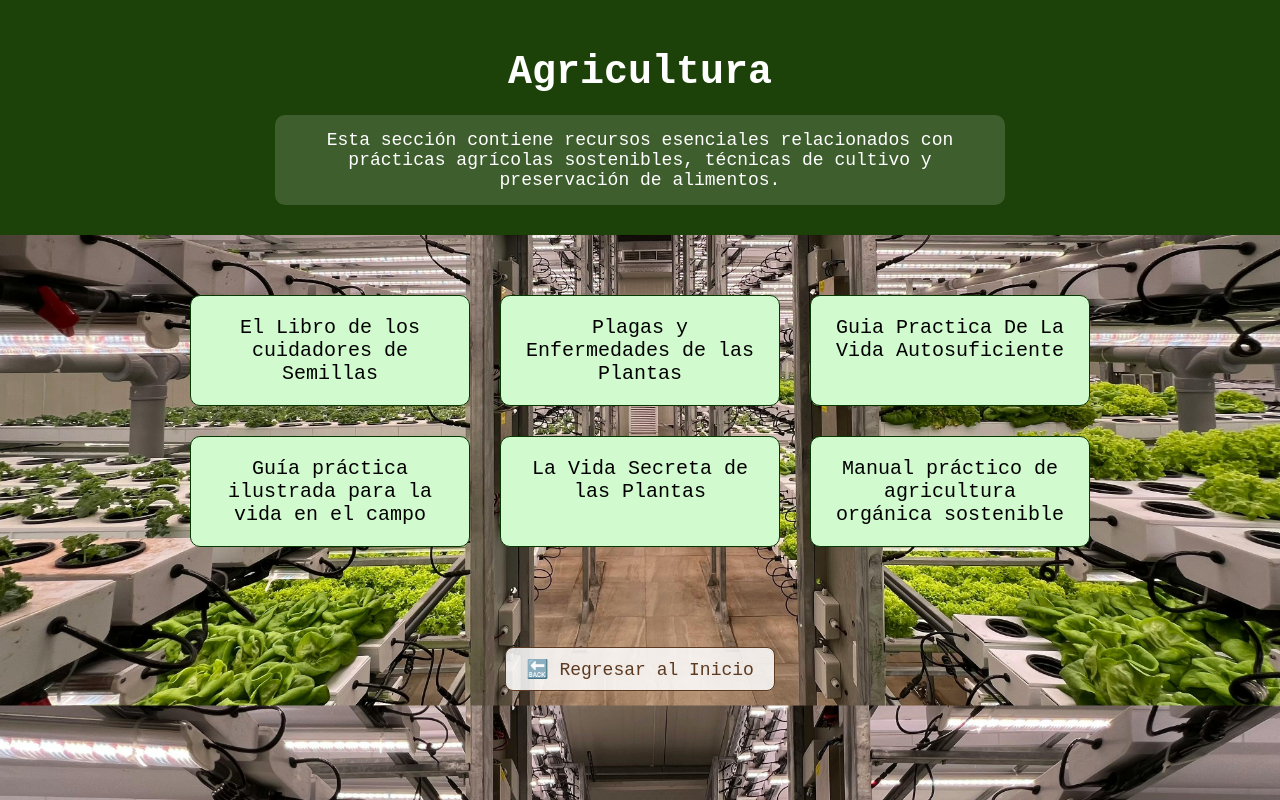
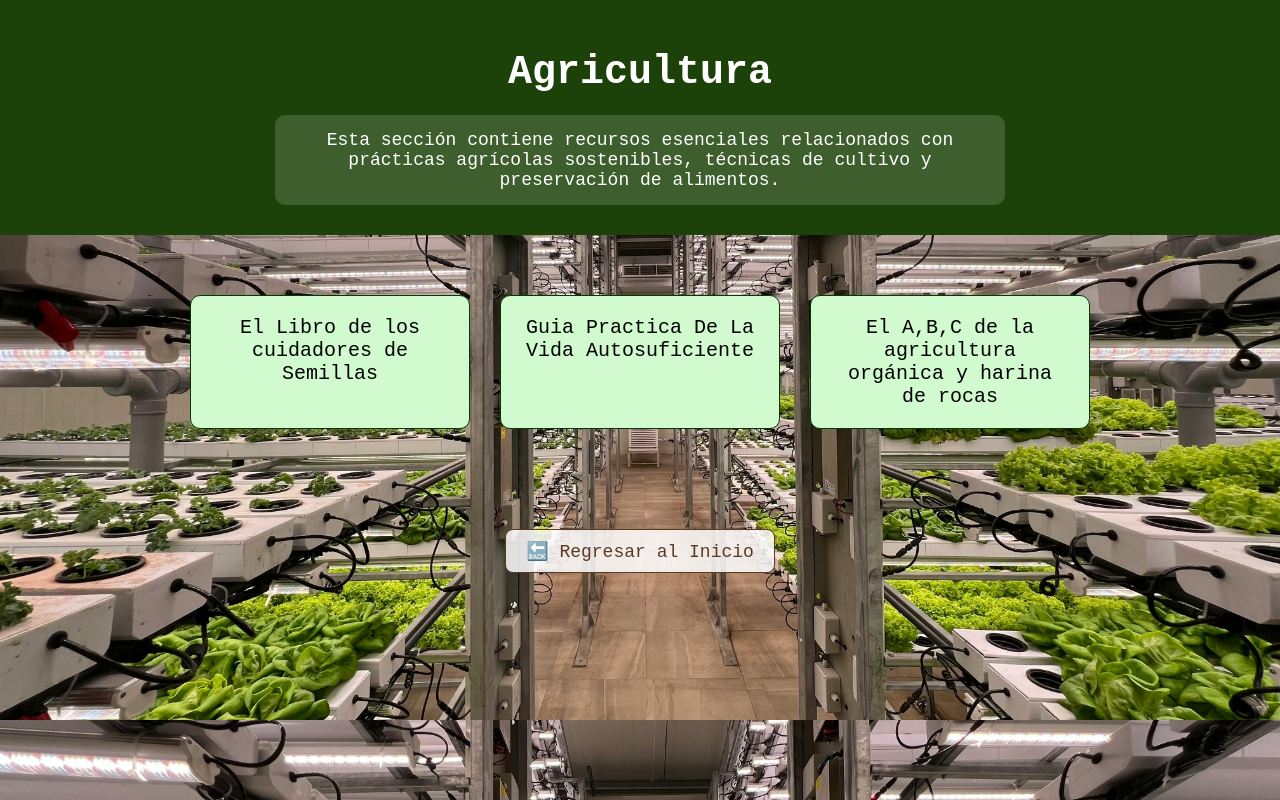
Before and after one commit to AlonKitsune/Arca, a Flask app: page /categoria/Agricultura in a window 1280 px wide. Run offline with Flask 3, Linux system fonts and the light colour scheme; the visitor is signed in with stand-in values (Sample User, id 1).

Commit message:
Update agricultura.html

```diff
--- a/templates/agricultura.html
+++ b/templates/agricultura.html
@@ -1,6 +1,7 @@
 <!DOCTYPE html>
 <html lang="es">
 <head>
+  <link rel="icon" href="{{ url_for('static', filename='img/icono.png') }}" type="image">
   <meta charset="UTF-8">
   <title>Agricultura - Arca del Conocimiento</title>
   <style>
@@ -9,7 +10,7 @@
       padding: 0;
       background: url("{{ url_for('static', filename='img/Agricultura.jpg') }}");
       background-size: cover;
-      background-position: center;
+      background-position: under;
       font-family: 'Courier New', monospace;
       color: #2b2b2b;
       text-align: center;
@@ -94,19 +95,10 @@
       <a href="{{ url_for('static', filename='libros/Agricultura/El Libro de los cuidadores de Semillas.pdf') }}" target="_blank">El Libro de los cuidadores de Semillas</a>
     </div>
     <div class="libro">
-      <a href="{{ url_for('static', filename='libros/Agricultura/Enciclopedia de las Plagas y Enfermedades de las Plantas.pdf') }}" target="_blank">Plagas y Enfermedades de las Plantas</a>
+      <a href="{{ url_for('static', filename='libros/Agricultura/Guia Practica De La Vida Autosuficiente (Seymour John).pdf') }}" target="_blank">Guia Practica De La Vida Autosuficiente</a>
     </div>
     <div class="libro">
-      <a href="{{ url_for('static', filename='libros/Agricultura/Guia Practica De La Vida Autosuficiente.pdf') }}" target="_blank">Guia Practica De La Vida Autosuficiente</a>
-    </div>
-    <div class="libro">
-      <a href="{{ url_for('static', filename='libros/Agricultura/Guía práctica ilustrada para la vida en el campo.pdf') }}" target="_blank">Guía práctica ilustrada para la vida en el campo</a>
-    </div>
-        <div class="libro">
-      <a href="{{ url_for('static', filename='libros/Agricultura/La Vida Secreta de las Plantas.pdf') }}" target="_blank">La Vida Secreta de las Plantas</a>
-    </div>
-        <div class="libro">
-      <a href="{{ url_for('static', filename='libros/Agricultura/Manual práctico de agricultura orgánica sostenible.pdf') }}" target="_blank">Manual práctico de agricultura orgánica sostenible</a>
+      <a href="{{ url_for('static', filename='libros/Agricultura/Manual práctico El A, B, C de la agricultura orgánica y harina de rocas (Jairo Restrepo Rivera) (Z-Library).pdf') }}" target="_blank">El A,B,C de la agricultura orgánica y harina de rocas</a>
     </div>
   </div>
 
```
